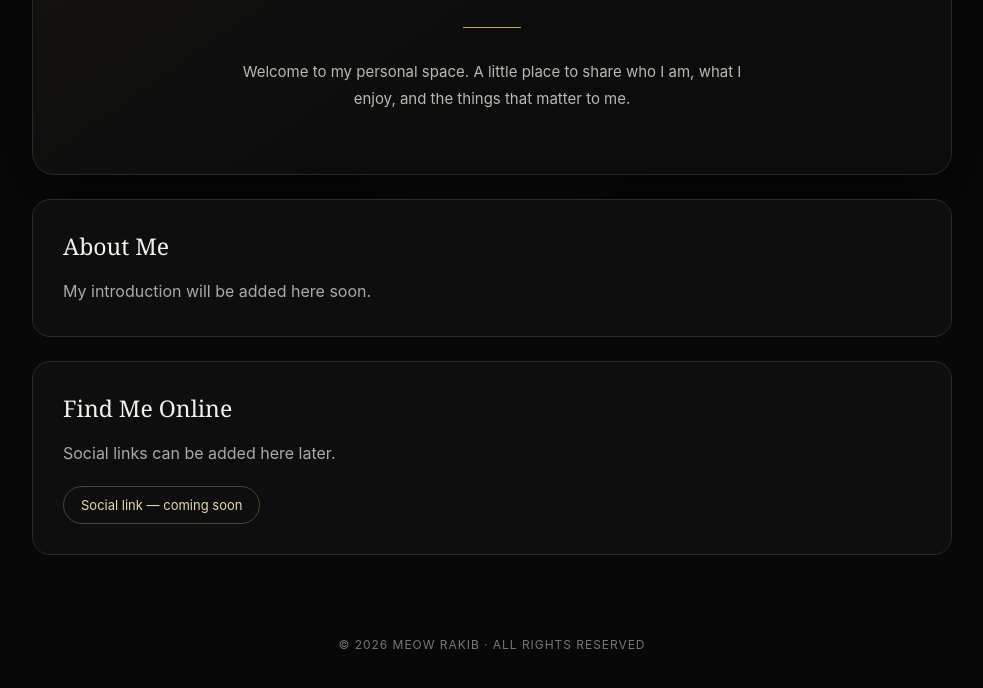
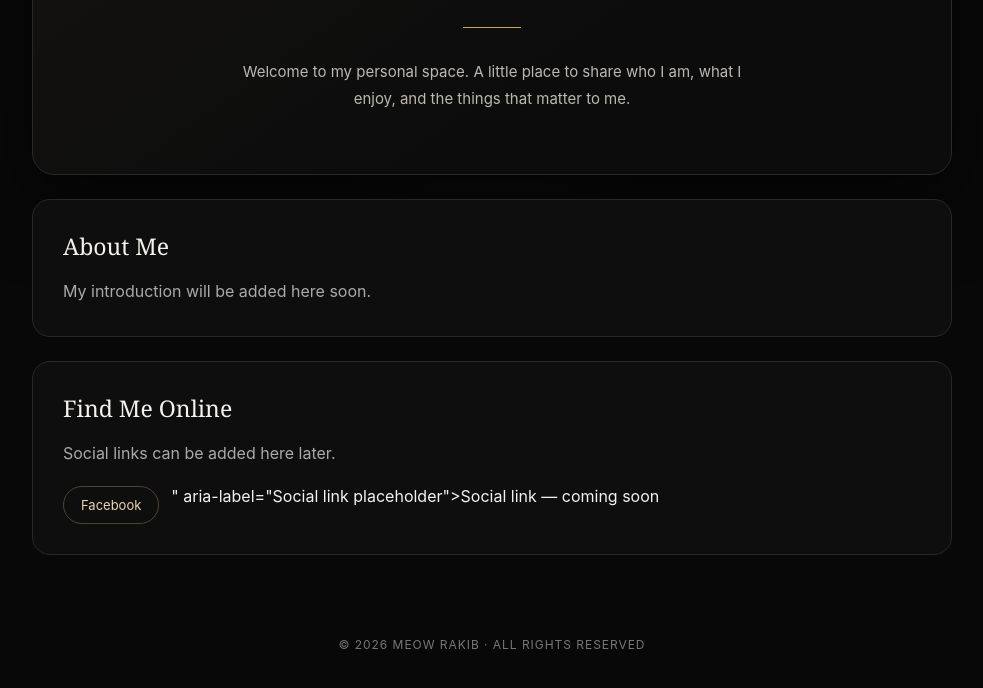
Before and after one commit to tusharrakib222-ux/tusharrakib222-ux.github.io, a plain HTML site: page index.html in a window 1280 px wide. Shown: the part 438-1126 px from the top of the page, without its empty margins (148-1131 px from the left). Drawn offline with Linux system fonts and the light colour scheme.

Commit message:
Update index.html

```diff
--- a/index.html
+++ b/index.html
@@ -55,7 +55,7 @@ style="width:120px;height:120px;object-fit:cover;border-radius:50%;border:2px so
         <h2>Find Me Online</h2>
         <p class="placeholder">Social links can be added here later.</p>
         <div class="links">
-          <a class="link" href="#" aria-label="Social link placeholder">Social link — coming soon</a>
+          <a class="link" href="https://www.facebook.com/nazmul.haque.tushar" target="_blank">Facebook</a>" aria-label="Social link placeholder">Social link — coming soon</a>
         </div>
       </section>
     </main>
```
